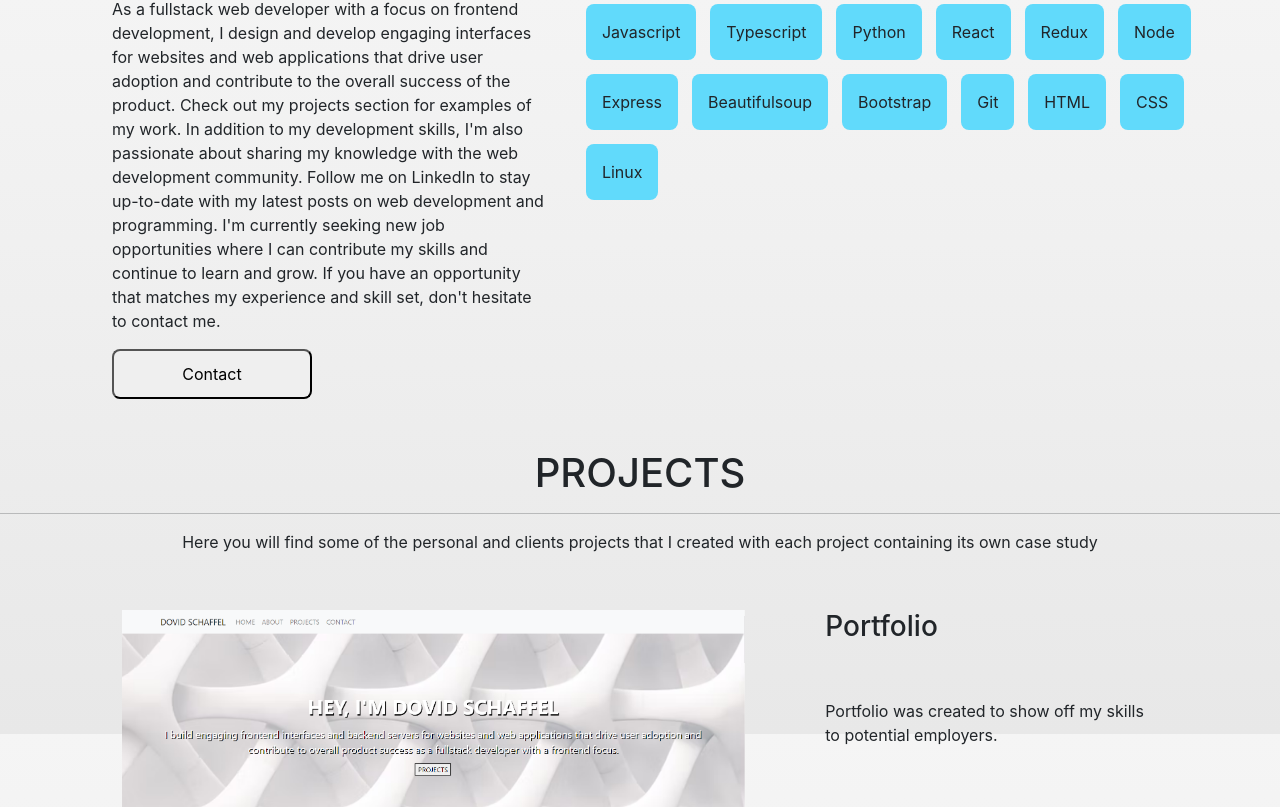
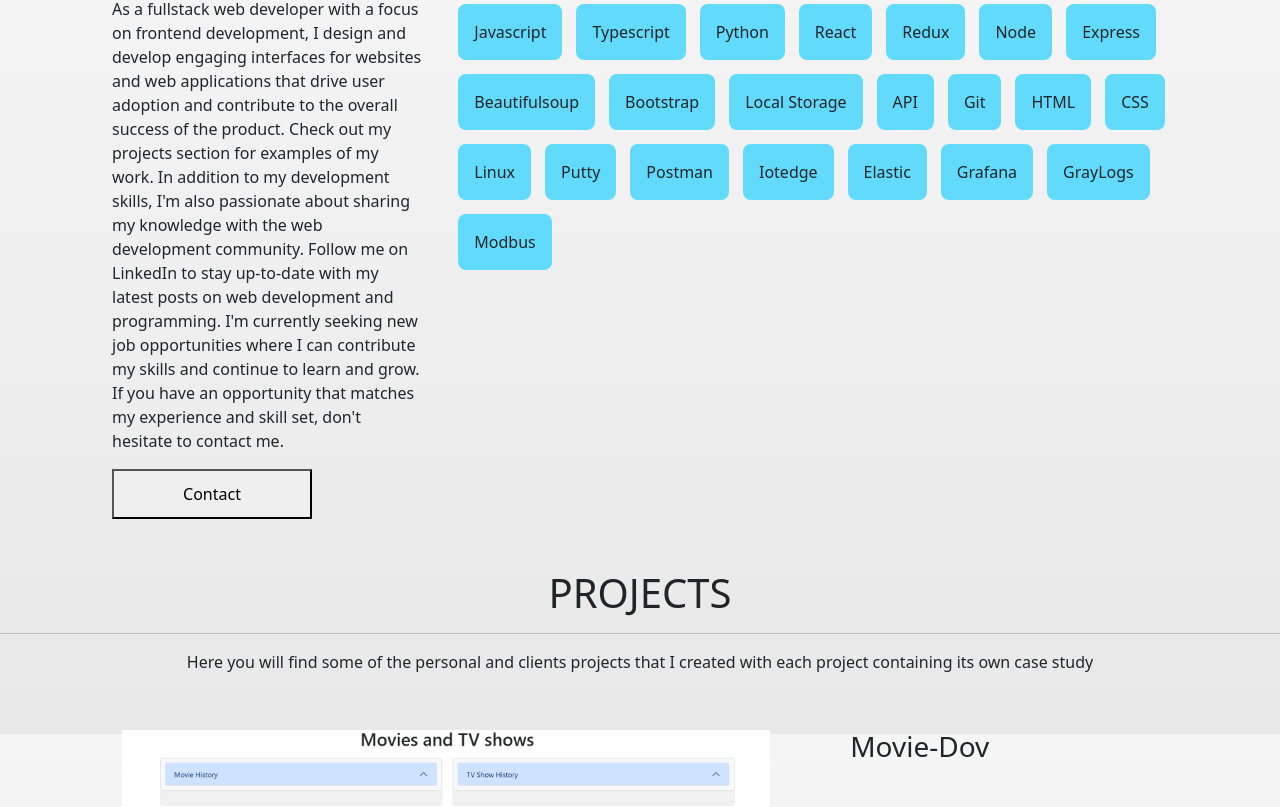
Before and after one commit to dyschaf/typescriptPortfolio, a React (Create React App) app in the folder portfolio/: page / in a window 1280 px wide. Shown: the part 866-1673 px from the top of the page. Built offline with nearby package versions, Linux system fonts and the light colour scheme.

Commit message:
added project

```diff
--- a/portfolio/src/component/About.tsx
+++ b/portfolio/src/component/About.tsx
@@ -9,10 +9,19 @@ function About(){
         "Express",
         "Beautifulsoup",
         "Bootstrap",
+        "Local Storage",
+        "API",
         "Git",
         "HTML",
         "CSS",
         "Linux",
+        "Putty",
+        "Postman",
+        "Iotedge",
+        'Elastic',
+        'Grafana',
+        "GrayLogs",
+        "Modbus",
 
       ];
     return(
--- a/portfolio/src/component/Home.tsx
+++ b/portfolio/src/component/Home.tsx
@@ -6,6 +6,7 @@ import Contact from './Contact';
 function Home(){
     return(
         <div id='home'>
+            {/* <Navbar/> */}
             <GreetMe/>
             <About/>
             <Projects/>
--- a/portfolio/src/component/ListProjects.tsx
+++ b/portfolio/src/component/ListProjects.tsx
@@ -4,9 +4,22 @@ import ComparePhoneSpecs from "./img/Compare-Phone-Specs-1.png"
 import CryptocurrencyTradingPlatform from "./img/Cryptocurrency-Trading-Platform.png"
 import CardGameWar from "./img/Card-Game-War.png"
 import Portfolio from "./img/portfolio.png"
+import MovieDov from "./img/movie-dov.png"
 export const projects = [
   {
     id: 1,
+    title: "Movie-Dov",
+    description: "This site is a Movie and TV search engine made in TypeScript. Stil adding more fetures and design",
+    imgSrc: MovieDov,
+    url:'Movie-Dov',
+    ProjectPageMeetDescription:"This movie and TV show search engine fetches real-time data from an online database and saves search history in local storage, including last-watched episodes. It ensures a smooth experience with dynamic updates and will soon feature UI improvements, filters, a watchlist, and dark mode.",
+    projectLink:"https://github.com/dyschaf/MovieDov",
+    projectsDescription:"This movie and TV show search engine allows users to quickly find films and series by fetching real-time data from an online movie database API. It features local storage support, saving search history, last-watched episodes, and recent searches on the home screen for easy access. The app dynamically updates search results using the fetch API, ensuring a smooth, responsive experience. Future updates will enhance the UI design, introduce filtering options, a watchlist feature, dark mode, and mobile-friendly optimizations. While the core functionality is in place, the design is still a work in progress, with improvements planned to enhance usability and aesthetics.",
+    skillsUsed:["React","TypeScript","Bootsrtap","API","Local Storage","HTML","CSS","GIT","GitHub"],
+    liveLink:"https://movie-dov.vercel.app"
+  },
+  {
+    id: 2,
     title: "Portfolio",
     description: "Portfolio was created to show off my skills to potential employers.",
     imgSrc: Portfolio,
@@ -14,11 +27,11 @@ export const projects = [
     ProjectPageMeetDescription:"This is my show case to show off my work to potenal companies of some of my prevous projects.",
     projectLink:"https://github.com/dyschaf/typescriptPortfolio",
     projectsDescription:"After considerable effort and dedication, I am thrilled to announce the successful completion of my updated portfolio. In an effort to enhance my skills and broaden my knowledge, I undertook the task of teaching myself Typescript for the very first time, and I am proud to say that it was a challenging yet rewarding experience. This newly updated portfolio, which I have written with the React framework, serves as a testament to my unwavering commitment to self-improvement and growth as a developer. It is a tangible representation of the work I have done and the progress I have made throughout my career thus far. As I showcase this portfolio to potential employers, I am confident that it will serve as a testament to my skills and my dedication to my craft. I am excited to demonstrate the depth of my knowledge and expertise, and to prove that I am a valuable asset to any team. Overall, this project has been an immensely fulfilling endeavor, and I am excited to see where my continued growth and development will take me in the future.",
-    skillsUsed:["React","TypeScript","HTML","CSS","GIT","GitHub"],
+    skillsUsed:["React","TypeScript","Bootsrtap","HTML","CSS","GIT","GitHub"],
     liveLink:"https://typescript-portfolio-omega.vercel.app"
   },
   {
-    id: 2,
+    id: 3,
     title: "Compare Phone Specs",
     description: "Simple app that you can use to compare phones and see specs like when was this phone released, what's the price and how much battery it has.",
     imgSrc: ComparePhoneSpecs,
@@ -30,19 +43,19 @@ export const projects = [
     liveLink:"https://github.com/dyschaf/Final-Project"
   },
   {
-    id: 3,
+    id: 4,
     title: "Cryptocurrency Trading Platform",
     description: "This application is a crypto wallet simulator that keeps track of your bitcoin, ethereum or dollar. You can buy and sell between the three currencies.",
     imgSrc: CryptocurrencyTradingPlatform,
     url:"Cryptocurrency-Trading-Platform",
     ProjectPageMeetDescription:"This site I made with a friend we did this for our hackathon it was a crypto wallet that you can sell and buy between ETH BTC and USD.",
     projectLink:"https://github.com/shaul613/crypto_world_hackathon/",
-    projectsDescription:"I built this Cryptocurrency exchange simulator with a friend for a bootcamp hackathon at Developers Institute. We made a simple databsae with a few tables to store user information, login information, currency rates, and transactions. We used Node.JS for the application's backend and Postgres for as DBMS. At the home page, our website gives the user a choice between logging in or signing up. If the user chooses to create a new account, all the information entered gets saved in the user table in our database. By default we give each user 0.2 Bitcoin upon signup. If the user decides to log in with existing credentials, the entered information gets saved in the login table in our database as well as a unique login id and whether the login was successful. Once the user is logged in, they have the option to exchange between the differnt currencies we offer! So far we only offer Bitcoin, Etherium, and USDC, but hey... we're still new to this game, so please understand.",
+    projectsDescription:"I built this Cryptocurrency exchange simulator with a friend for a bootcamp hackathon at Developers Institute. We made a simple database with a few tables to store user information, login information, currency rates, and transactions. We used Node.JS for the application's backend and Postgres for as DBMS. At the home page, our website gives the user a choice between logging in or signing up. If the user chooses to create a new account, all the information entered gets saved in the user table in our database. By default we give each user 0.2 Bitcoin upon signup. If the user decides to log in with existing credentials, the entered information gets saved in the login table in our database as well as a unique login id and whether the login was successful. Once the user is logged in, they have the option to exchange between the differnt currencies we offer! So far we only offer Bitcoin, Etherium, and USDC, but hey... we're still new to this game, so please understand.",
     skillsUsed:["React","JavaScript","Node","Express","Postgres","HTML","CSS","GIT","GitHub"],
     liveLink:"https://github.com/shaul613/crypto_world_hackathon/"
   },
   {
-    id: 4,
+    id: 5,
     title: "Card Game War",
     description: "This was my first project. It's a card game where the person with the higher card wins the round and the cards.",
     imgSrc:CardGameWar,
```
Also changed, not shown: portfolio/src/index.tsx (+4 -3 lines), portfolio/src/component/img/movie-dov.png (added).
